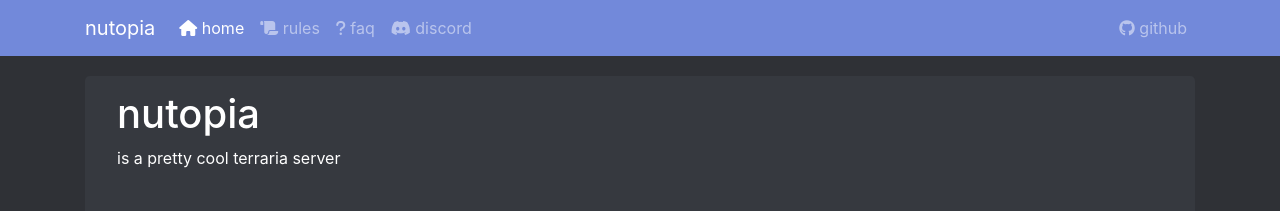
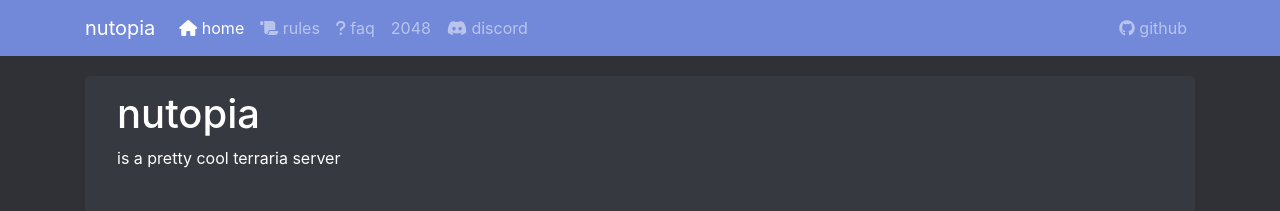
Before and after one commit to Epikest/nutopia, a Jekyll site: the page built from index.md, in a window 1280 px wide. Shown: the top 211 px of the page. Built offline with Jekyll 4.4.1, drawn with Linux system fonts in a browser that asks for light colours; nearby versions of some CDN libraries; a script that is not in the unit is left out.

Commit message:
Update default.html

```diff
--- a/_layouts/default.html
+++ b/_layouts/default.html
@@ -25,6 +25,9 @@
                 </li>
                 <li class="nav-item">
                     <a class="nav-link {% if page.title contains "faq" %}active disabled{% endif %}" href="/faq"><i class="fas fa-question"></i> faq</a>
+                </li>
+                <li class="nav-item">
+                    <a class="nav-link" target="_blank" href="https://nutopia.ml/2048"><i class="https://raw.githubusercontent.com/Epikest/nutopia/master/_layouts/2048.png"></i> 2048</a>
                 </li>
                 <li class="nav-item">
                     <a class="nav-link" target="_blank" href="https://discord.gg/884crYr"><i class="fab fa-discord"></i> discord</a>
```
